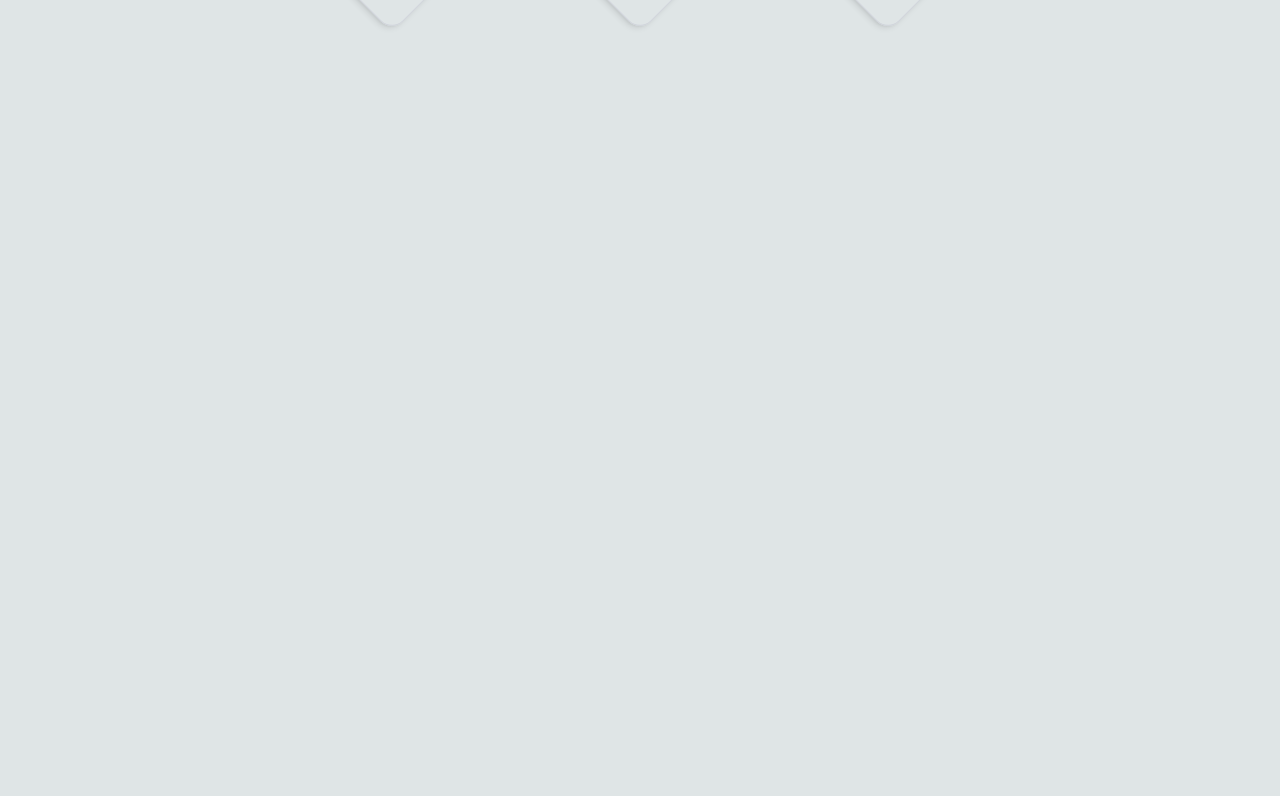
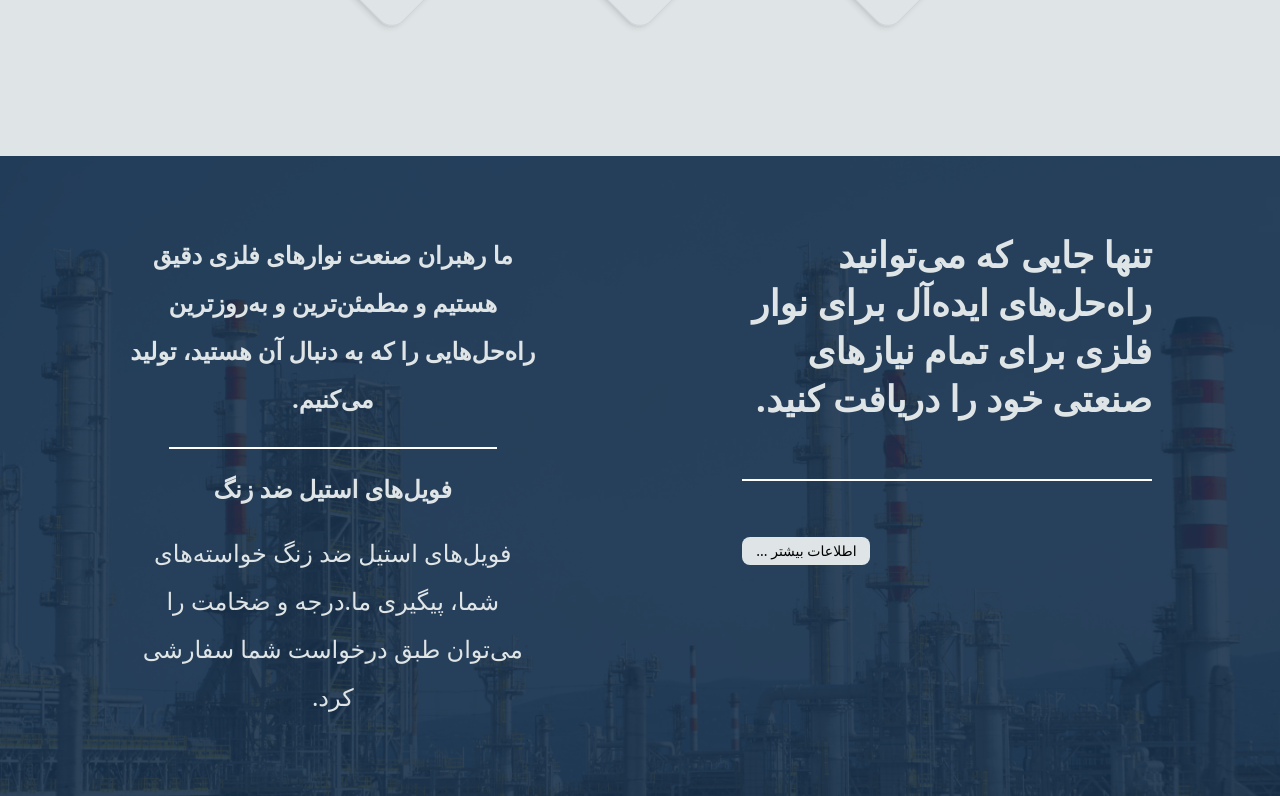
Before and after one commit to Promptopia-Academy/metalkaran, a Next.js app: page / in a window 1280 px wide. Shown: the part 1932-2728 px from the top of the page. Before the commit the page ends 2248 px from the top, so only its background shows below. Built offline with nearby package versions, Linux system fonts and the light colour scheme.

Commit message:
feat: aboout section has been added

```diff
--- a/src/app/page.tsx
+++ b/src/app/page.tsx
@@ -1,3 +1,4 @@
+import About from "@/components/about/About";
 import Badges from "@/components/badges/Badges";
 import Cards from "@/components/cards/Cards";
 import CarouselHero from "@/components/carousel/Carousel";
@@ -13,6 +14,7 @@ export default function Home() {
       <Badges />
       <Cards />
       <CategoryGrid />
+      <About />
     </main>
   );
 }
--- /dev/null
+++ b/src/components/about/About.tsx
@@ -0,0 +1,47 @@
+import { Button } from "../ui/button";
+
+const aboutArray = {
+  title:
+    "تنها جایی که می‌توانید راه‌حل‌های ایده‌آل برای نوار فلزی برای تمام نیازهای صنعتی خود را دریافت کنید.",
+  detail:
+    "ما رهبران صنعت نوارهای فلزی دقیق هستیم و مطمئن‌ترین و به‌روزترین راه‌حل‌هایی را که به دنبال آن هستید، تولید می‌کنیم.",
+  extraTitle: "فویل‌های استیل ضد زنگ",
+  extraDetail: `فویل‌های استیل ضد زنگ خواسته‌های شما، پیگیری ما.درجه و ضخامت را می‌توان طبق درخواست شما سفارشی کرد.`,
+};
+export default function About() {
+  return (
+    <section className="bg-[url('/images/about-bg.jpg')] bg-cover bg-center w-full h-[80vh] relative">
+      <div className="w-full h-full bg-[#18304ce5] py-20 flex justify-center items-center">
+        <div className="px-32 flex justify-between" dir="rtl">
+          <div className="w-[40%] flex flex-col gap-14" id="title">
+            <h2
+              className="text-4xl font-bold text-background leading-12"
+              dir="rtl"
+            >
+              {aboutArray.title}
+            </h2>
+            <div className="w-full h-0.5 bg-white"></div>
+            <Button
+              type="button"
+              className="bg-primary-secondary text-black w-32 h-7 mr-auto"
+            >
+              اطلاعات بیشتر ...
+            </Button>
+          </div>
+          <div className="w-[40%] flex flex-col gap-6">
+            <h3 className="text-center text-2xl font-bold leading-12 text-background">
+              {aboutArray.detail}
+            </h3>
+            <div className="w-[80%] h-0.5 bg-white mx-auto"></div>
+            <h3 className="text-center text-2xl font-bold text-background">
+              {aboutArray.extraTitle}
+            </h3>
+            <p className="leading-12 text-2xl font-medium text-center text-background">
+              {aboutArray.extraDetail}
+            </p>
+          </div>
+        </div>
+      </div>
+    </section>
+  );
+}
--- a/src/components/categories/Categories.tsx
+++ b/src/components/categories/Categories.tsx
@@ -12,7 +12,7 @@ const categories = [
 
 export default function CategoryGrid() {
   return (
-    <section className="py-12 min-h-screen">
+    <section className="py-12 min-h-[80vh]">
       <h2 className="text-4xl font-bold text-center mb-8" dir="rtl">
         دسته بندی محصولات
       </h2>
```
Also changed, not shown: public/images/about-bg.jpg (added).
